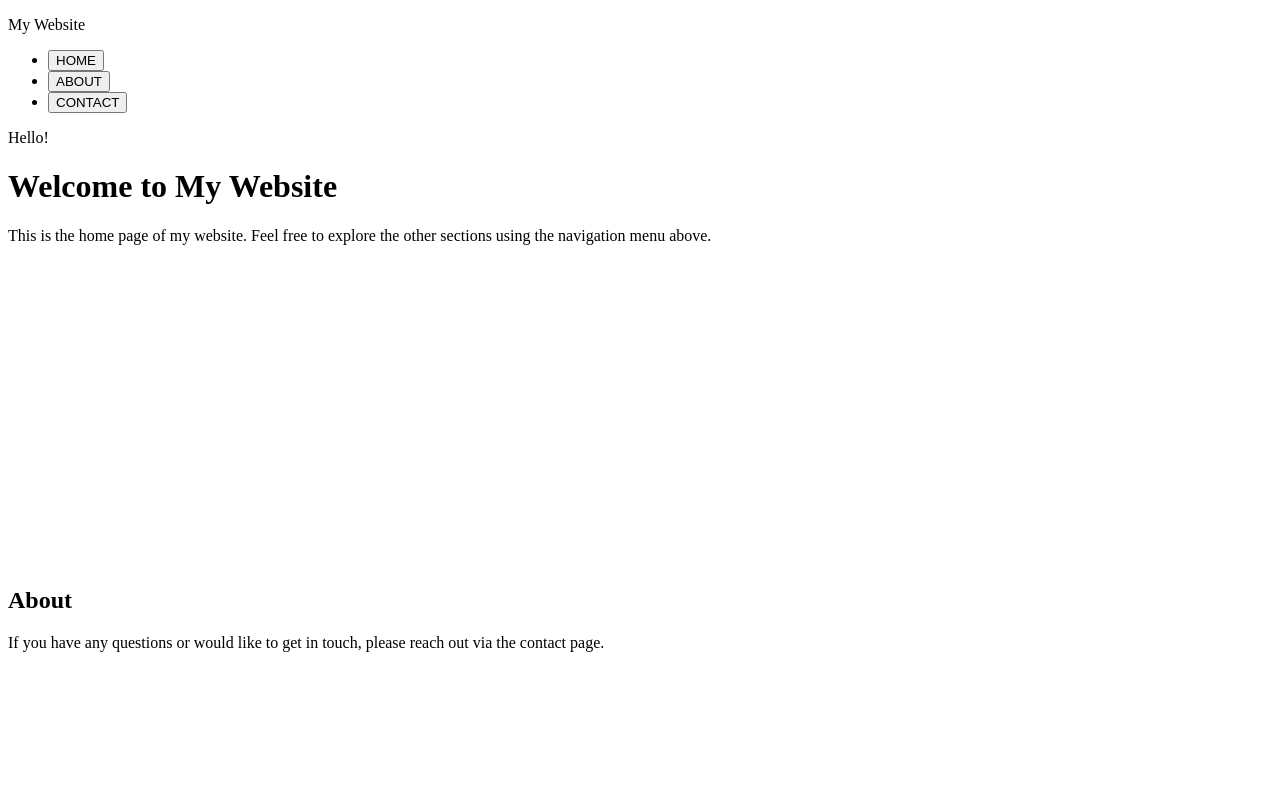
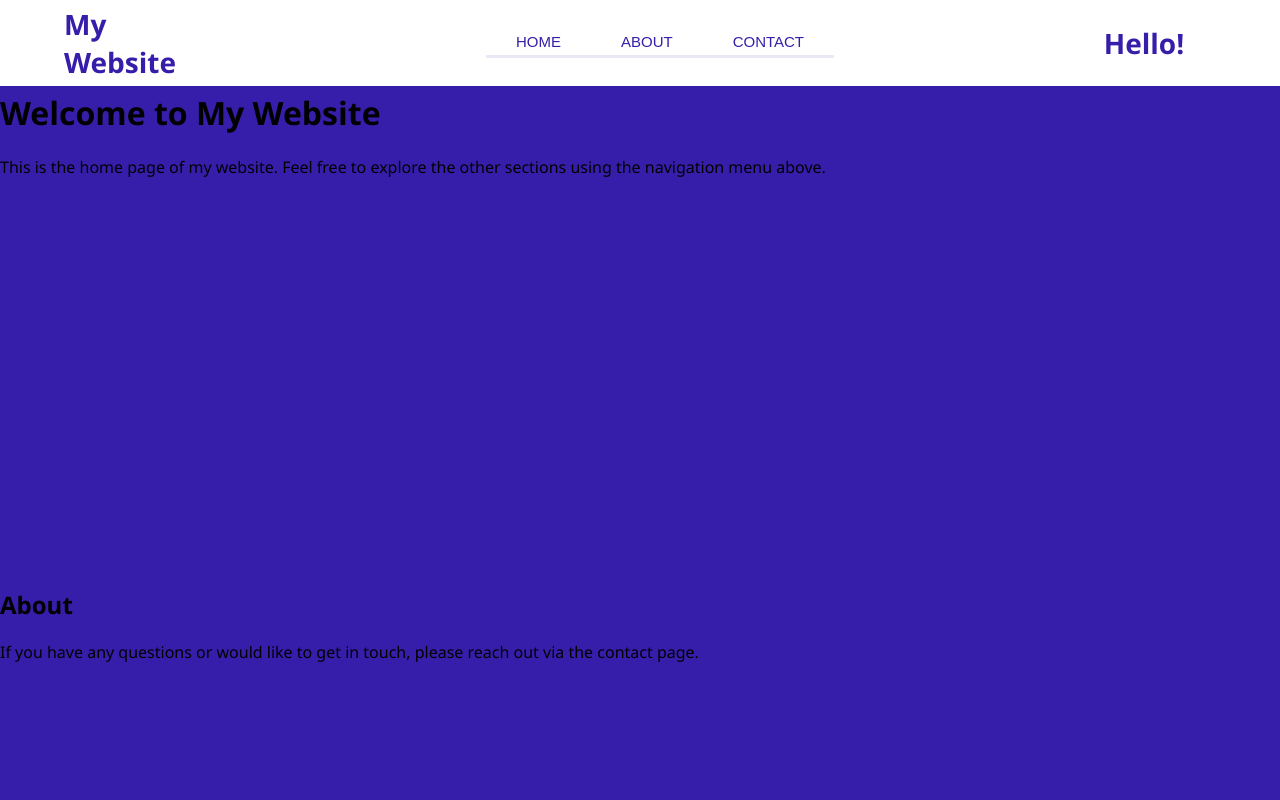
Before and after one commit to nbg-cordeiro/Teste-Pages, a plain HTML site: page index.html in a window 1280 px wide. Shown: the top 800 px of the page. Drawn offline with Linux system fonts and the light colour scheme; the site is published under a folder, as on GitHub Pages, so addresses that start at the root find nothing.

Commit message:
Update stylesheet reference

```diff
--- a/index.html
+++ b/index.html
@@ -4,9 +4,9 @@
     <head>
         <meta charset="UTF-8">
         <meta name="viewport" content="width=device-width, initial-scale=1.0">
-        <link rel="shortcut icon" href="src/images/head.jpg" type="image/x-icon">
-        <link rel="stylesheet" href="/src/styles/style.css">
-        <link rel="stylesheet" href="/src/styles/header.css">
+        <link rel="shortcut icon" href="./src/images/head.jpg" type="image/x-icon">
+        <link rel="stylesheet" href="./src/styles/style.css">
+        <link rel="stylesheet" href="./src/styles/header.css">
         <title>Home</title>
 
     </head>
```
